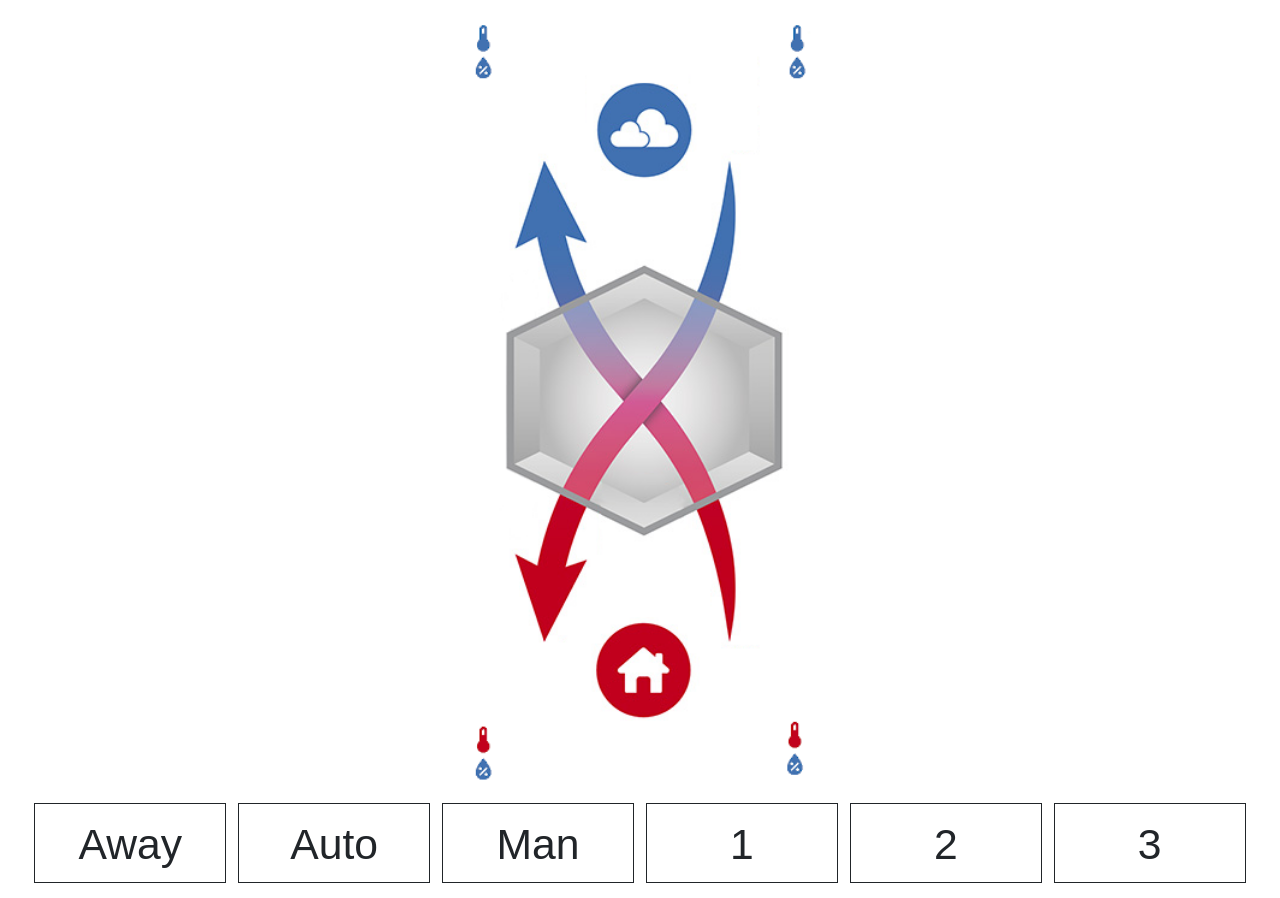
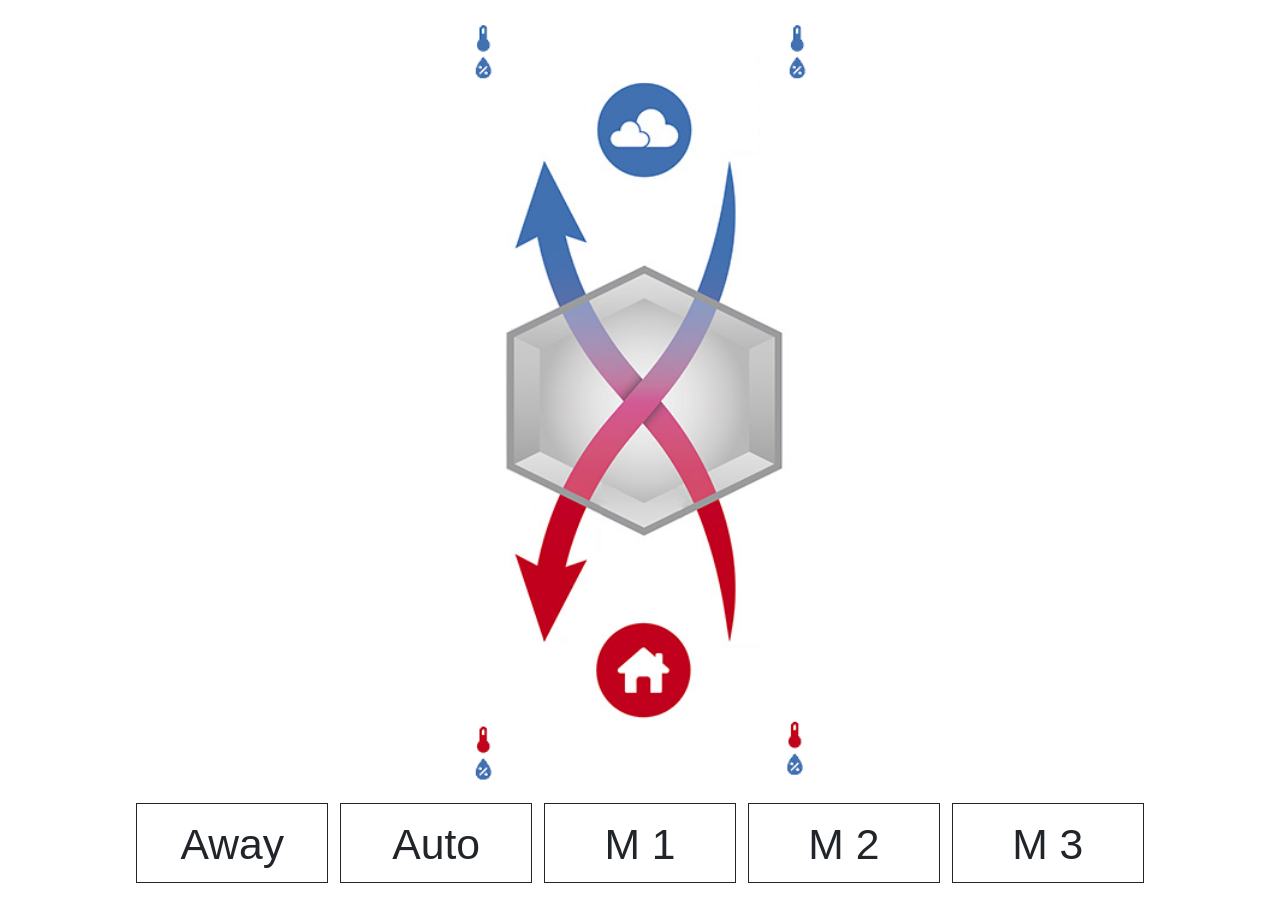
Before and after one commit to peterpickle/home-energy, a Django app: page /home-vent/ in a window 1280 px wide. Run offline with Django 4.2, Linux system fonts and the light colour scheme; the visitor is signed in with stand-in values (Sample User, id 1); data that the repository does not hold is empty.

Commit message:
Home-Vent: Added operational mode and display imporvements
-removed manual button

```diff
--- a/web/home_vent/static/home_vent/main.css
+++ b/web/home_vent/static/home_vent/main.css
@@ -67,6 +67,13 @@ input[type=button]
     right: 13%;
 }
 
+#comfoair_rmot_div
+{
+    position: absolute;
+    top: 3%;
+    left: 39%;
+}
+
 #comfoair_fan_exhaust_flow_div
 {
     position: absolute;
@@ -76,36 +83,49 @@ input[type=button]
 #comfoair_fan_exhaust_duty_div
 {
     position: absolute;
-    top: 24%;
+    top: 23%;
     left: 0%;
 }
 
-
 /* MIDDLE */
+#comfoair_operating_mode_div
+{
+    position: absolute;
+    top: 45%;
+    left: 0%;
+}
+#comfoair_operating_mode2_div
+{
+    position: absolute;
+    top: 48%;
+    left: 0%;
+}
 #comfoair_ventilation_level_div
 {
     position: absolute;
-    top: 45%;
-    left: 92%;
+    top: 51%;
+    left: 0%;
 }
+
 #comfoair_power_consumption_ventilation_div
 {
     position: absolute;
-    top: 49%;
-    left: 92%;
+    top: 45%;
+    left: 88%;
 }
-#comfoair_rmot_div
+
+#comfoair_days_until_next_filter_change_div
 {
     position: absolute;
-    top: 53%;
-    left: 92%;
+    top: 68%;
+    left: 40%;
 }
 
 /* BOTTOM */
 #comfoair_fan_supply_duty_div
 {
     position: absolute;
-    bottom: 24%;
+    bottom: 23%;
     left: 0%;
 }
 #comfoair_fan_supply_flow_div
--- a/web/home_vent/templates/home_vent/main.html
+++ b/web/home_vent/templates/home_vent/main.html
@@ -53,20 +53,36 @@
             doAction("manual");
             setTimeout('doAction("ventilation_level_0")', 1000)
         });
-        $("#set_manual_btn").click(function() {
-            doAction("manual");
-        });
         $("#set_auto_btn").click(function() {
             doAction("auto");
         });
         $("#set_ventilation_level_1_btn").click(function() {
-            doAction("ventilation_level_1");
+            doAction("manual");
+            setTimeout('doAction("ventilation_level_1")', 1000)
         });
         $("#set_ventilation_level_2_btn").click(function() {
-            doAction("ventilation_level_3");
+            doAction("manual");
+            setTimeout('doAction("ventilation_level_2")', 1000)
         });
         $("#set_ventilation_level_3_btn").click(function() {
-            doAction("ventilation_level_3");
+            doAction("manual");
+            setTimeout('doAction("ventilation_level_3")', 1000)
+        });
+
+        $("#set_boost_end_btn").click(function() {
+            doAction("boost_end");
+        });
+        $("#set_boost_10_min_btn").click(function() {
+            doAction("boost_10_min");
+        });
+        $("#set_boost_20_min_btn").click(function() {
+            doAction("boost_20_min");
+        });
+        $("#set_boost_30_min_btn").click(function() {
+            doAction("boost_30_min");
+        });
+        $("#set_boost_60_min_btn").click(function() {
+            doAction("boost_60_min");
         });
     }
 
@@ -77,6 +93,22 @@
             fieldName.includes("power_consumption")) {
             value = parseFloat(value)
         }
+        if (fieldName.includes("temperature")) {
+            value += " °C";
+        } else if (fieldName.includes("humidity")) {
+            value += " %";
+        } else if (fieldName.includes("flow")) {
+            value += " m³";
+        } else if (fieldName.includes("duty")) {
+            value += " %";
+        } else if (fieldName.includes("power_consumption")) {
+            value += " W";
+        } else if (fieldName.includes("days_until_next_filter_change")) {
+            value += " days";
+        } else if (fieldName.includes("rmot")) {
+            value = "RM  " + value + " °C";
+        }
+
         $("#"+ fieldName.replace('.','_') + "_div").text(value);
     }
 
@@ -92,13 +124,19 @@
         <div id="comfoair_air_outdoor_temperature_div"></div>
         <div id="comfoair_air_outdoor_humidity_div"></div>
 
+        <div id="comfoair_rmot_div"></div>
+
         <div id="comfoair_fan_exhaust_flow_div"></div>
         <div id="comfoair_fan_exhaust_duty_div"></div>
 
         <!-- MIDDLE -->
+        <div id="comfoair_operating_mode_div"></div>
+        <div id="comfoair_operating_mode2_div"></div>
+        <div id="comfoair_ventilation_level_div"></div>
+
         <div id="comfoair_power_consumption_ventilation_div"></div>
-        <div id="comfoair_ventilation_level_div"></div>
-        <div id="comfoair_rmot_div"></div>
+
+        <div id="comfoair_days_until_next_filter_change_div"></div>
 
         <!-- BOTTOM -->
         <div id="comfoair_fan_supply_duty_div"></div>
@@ -114,10 +152,18 @@
     <div class="bottom_button_container">
         <div id="set_away_btn" class="mode_button">Away</div>
         <div id="set_auto_btn" class="mode_button">Auto</div>
-        <div id="set_manual_btn" class="mode_button">Man</div>
-        <div id="set_ventilation_level_1_btn" class="mode_button">1</div>
-        <div id="set_ventilation_level_2_btn" class="mode_button">2</div>
-        <div id="set_ventilation_level_3_btn" class="mode_button">3</div>
+        <div id="set_ventilation_level_1_btn" class="mode_button">M 1</div>
+        <div id="set_ventilation_level_2_btn" class="mode_button">M 2</div>
+        <div id="set_ventilation_level_3_btn" class="mode_button">M 3</div>
     </div>
+    <!--
+    <div class="boost_button_container">
+        <div id="set_boost_end_btn"    class="mode_button">Boost Off</div>
+        <div id="set_boost_10_min_btn" class="mode_button">B 10m</div>
+        <div id="set_boost_20_min_btn" class="mode_button">B 20m</div>
+        <div id="set_boost_30_min_btn" class="mode_button">B 30m</div>
+        <div id="set_boost_60_min_btn" class="mode_button">B 60m</div>
+    </div>
+    -->
 </body>
 </html>
```
Also changed, not shown: input/vent-reader/mapping.py (+10 -6 lines).
